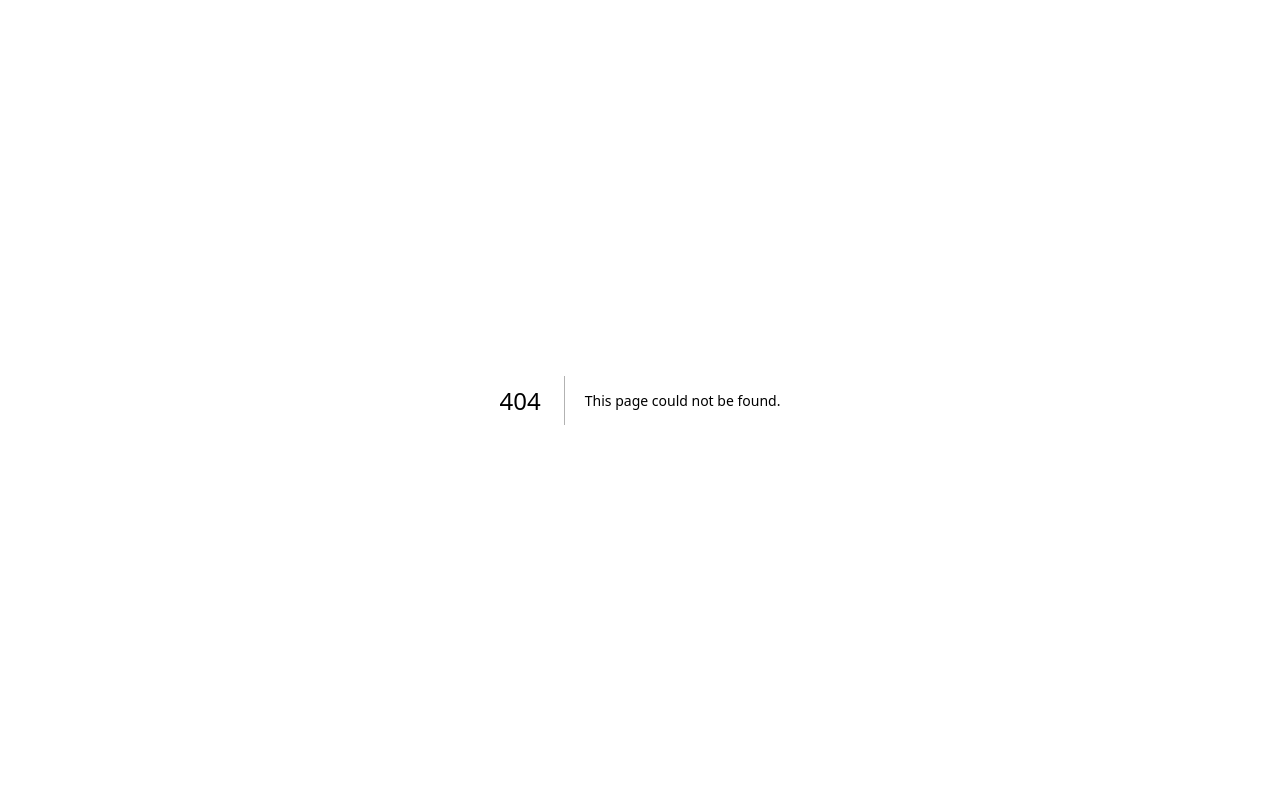
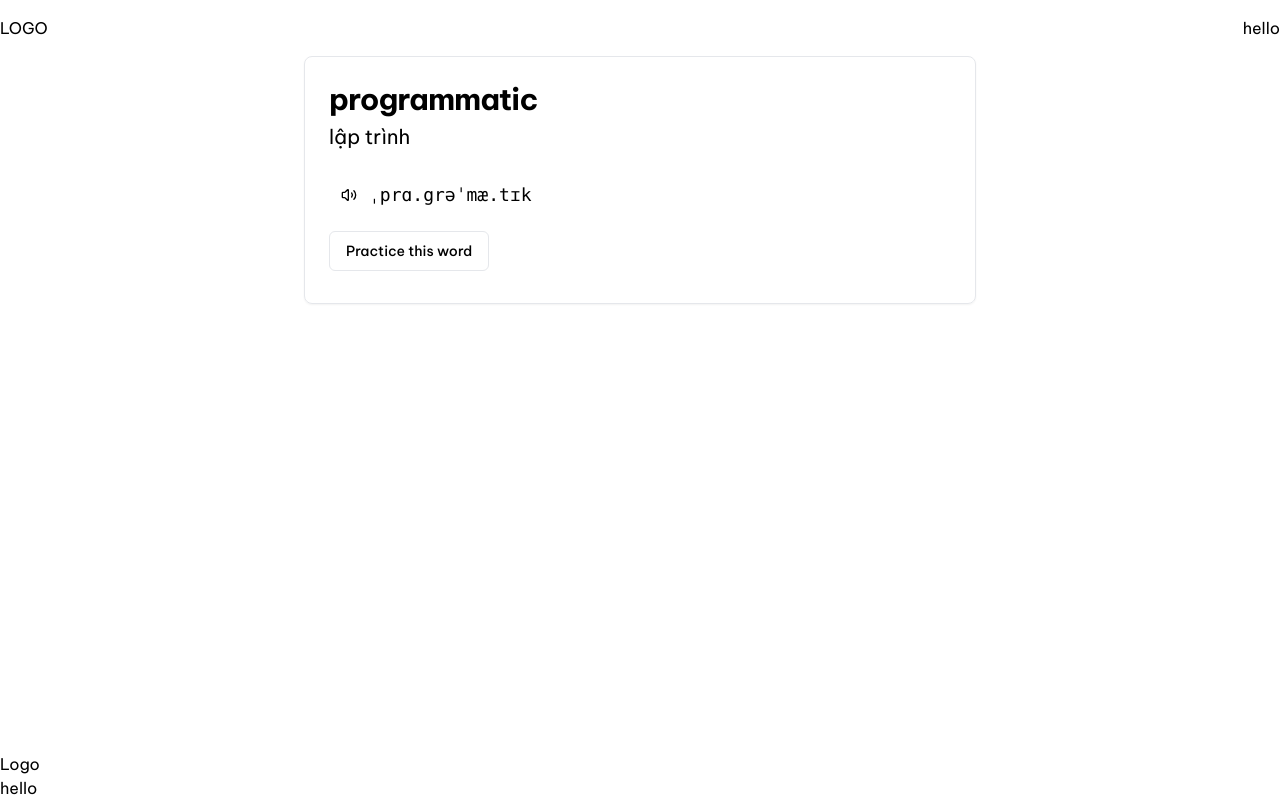
Before and after one commit to tranduybau/e-speak-fe, a Next.js app: page /1/vocabulary in a window 1280 px wide. Before the commit this address had no page. Built offline with nearby package versions, Linux system fonts and the light colour scheme.

Commit message:
feat(vocabulary): [7] basic ui for vocabulary detail page

```diff
--- /dev/null
+++ b/src/app/[lang]/(home)/vocabulary/page.tsx
@@ -0,0 +1,6 @@
+import VocabularyPage from '@/components/business/vocabulary-page'
+import { DefaultPageProps } from '@/types/common'
+
+export default async function Vocabulary({ params }: DefaultPageProps) {
+  return <VocabularyPage />
+}
--- /dev/null
+++ b/src/components/business/vocabulary-page/index.tsx
@@ -0,0 +1,65 @@
+'use client'
+
+import { useEffect, useRef, useState } from 'react'
+import { Volume2 } from 'lucide-react'
+
+import { Button } from '@/components/ui/button'
+import { Card, CardContent, CardDescription, CardHeader, CardTitle } from '@/components/ui/card'
+
+function VocabularyDetailPage() {
+  const [isPlaying, setIsPlaying] = useState(false)
+  const audioRef = useRef<HTMLAudioElement | null>(null)
+
+  const vocabulary = {
+    word: 'programmatic',
+    translation: 'lập trình',
+    transcriptIpa: 'ˌprɑ.grəˈmæ.tɪk',
+    audioUrl:
+      'https://tts.elsanow.co/dict/c0a29a7e29954720137ed08eff546d98e8340a5b56445a4c4aa6db04220e4eab.mp3',
+  }
+
+  useEffect(() => {
+    audioRef.current = new Audio(vocabulary.audioUrl)
+    audioRef.current.addEventListener('ended', () => setIsPlaying(false))
+    return () => {
+      audioRef.current?.removeEventListener('ended', () => setIsPlaying(false))
+    }
+  }, [vocabulary.audioUrl])
+
+  const toggleAudio = () => {
+    if (audioRef.current) {
+      if (isPlaying) {
+        audioRef.current.pause()
+      } else {
+        audioRef.current.play()
+      }
+      setIsPlaying(!isPlaying)
+    }
+  }
+
+  return (
+    <Card className="mx-auto w-full max-w-2xl">
+      <CardHeader>
+        <CardTitle className="text-3xl font-bold">{vocabulary.word}</CardTitle>
+        <CardDescription className="text-xl">{vocabulary.translation}</CardDescription>
+      </CardHeader>
+      <CardContent>
+        <div className="mb-4 flex items-center justify-start">
+          <Button
+            onClick={toggleAudio}
+            size="icon"
+            aria-label={isPlaying ? 'Pause pronunciation' : 'Play pronunciation'}
+          >
+            <Volume2 className={`h-4 w-4 ${isPlaying ? 'text-primary' : ''}`} />
+          </Button>
+          <span className="font-mono text-lg">{vocabulary.transcriptIpa}</span>
+        </div>
+        <div className="mb-2">
+          <Button variant="outline">Practice this word</Button>
+        </div>
+      </CardContent>
+    </Card>
+  )
+}
+
+export default VocabularyDetailPage
--- /dev/null
+++ b/src/components/ui/card.tsx
@@ -0,0 +1,79 @@
+import * as React from "react"
+
+import { cn } from "@/lib/utils"
+
+const Card = React.forwardRef<
+  HTMLDivElement,
+  React.HTMLAttributes<HTMLDivElement>
+>(({ className, ...props }, ref) => (
+  <div
+    ref={ref}
+    className={cn(
+      "rounded-lg border bg-card text-card-foreground shadow-sm",
+      className
+    )}
+    {...props}
+  />
+))
+Card.displayName = "Card"
+
+const CardHeader = React.forwardRef<
+  HTMLDivElement,
+  React.HTMLAttributes<HTMLDivElement>
+>(({ className, ...props }, ref) => (
+  <div
+    ref={ref}
+    className={cn("flex flex-col space-y-1.5 p-6", className)}
+    {...props}
+  />
+))
+CardHeader.displayName = "CardHeader"
+
+const CardTitle = React.forwardRef<
+  HTMLParagraphElement,
+  React.HTMLAttributes<HTMLHeadingElement>
+>(({ className, ...props }, ref) => (
+  <h3
+    ref={ref}
+    className={cn(
+      "text-2xl font-semibold leading-none tracking-tight",
+      className
+    )}
+    {...props}
+  />
+))
+CardTitle.displayName = "CardTitle"
+
+const CardDescription = React.forwardRef<
+  HTMLParagraphElement,
+  React.HTMLAttributes<HTMLParagraphElement>
+>(({ className, ...props }, ref) => (
+  <p
+    ref={ref}
+    className={cn("text-sm text-muted-foreground", className)}
+    {...props}
+  />
+))
+CardDescription.displayName = "CardDescription"
+
+const CardContent = React.forwardRef<
+  HTMLDivElement,
+  React.HTMLAttributes<HTMLDivElement>
+>(({ className, ...props }, ref) => (
+  <div ref={ref} className={cn("p-6 pt-0", className)} {...props} />
+))
+CardContent.displayName = "CardContent"
+
+const CardFooter = React.forwardRef<
+  HTMLDivElement,
+  React.HTMLAttributes<HTMLDivElement>
+>(({ className, ...props }, ref) => (
+  <div
+    ref={ref}
+    className={cn("flex items-center p-6 pt-0", className)}
+    {...props}
+  />
+))
+CardFooter.displayName = "CardFooter"
+
+export { Card, CardHeader, CardFooter, CardTitle, CardDescription, CardContent }
```
